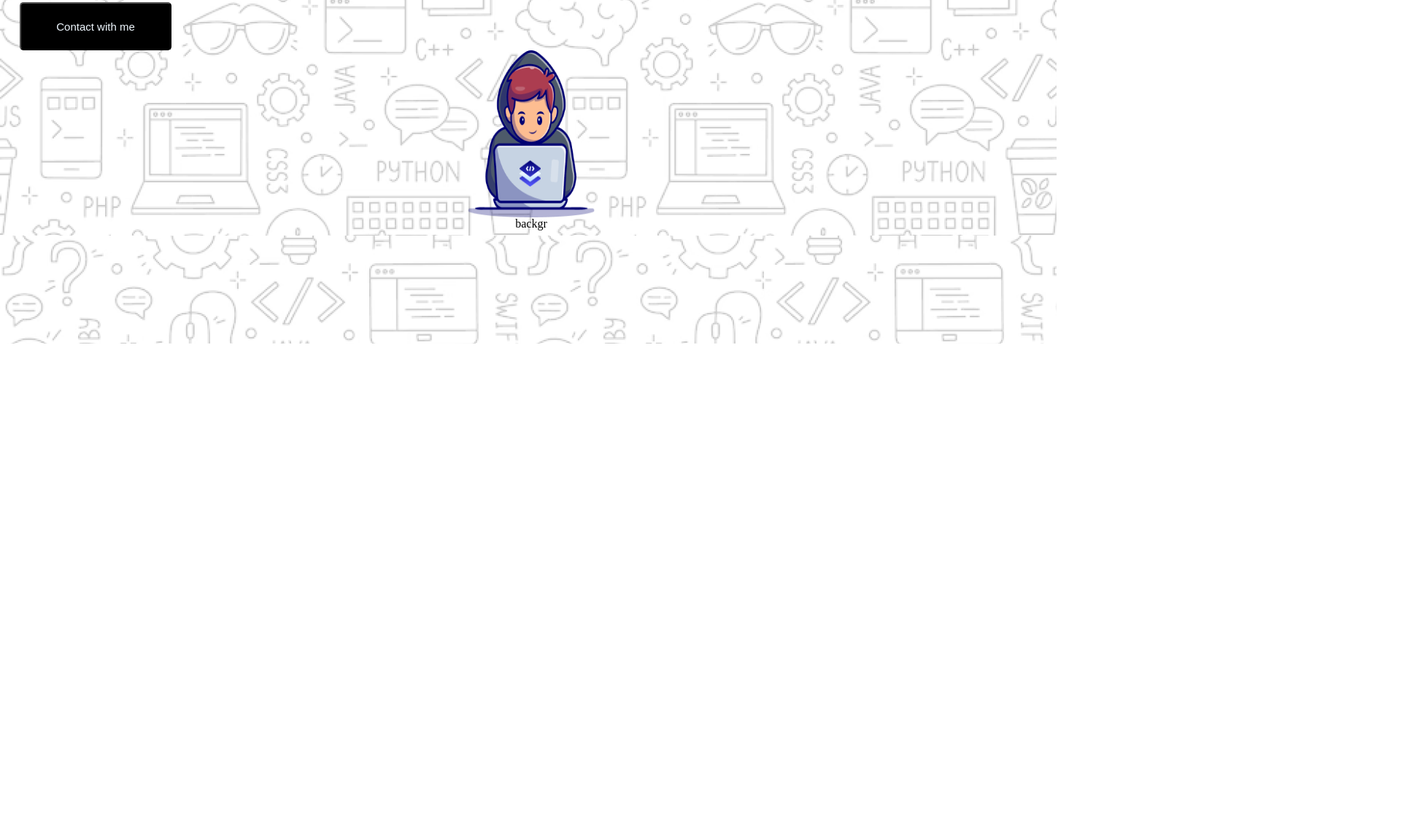
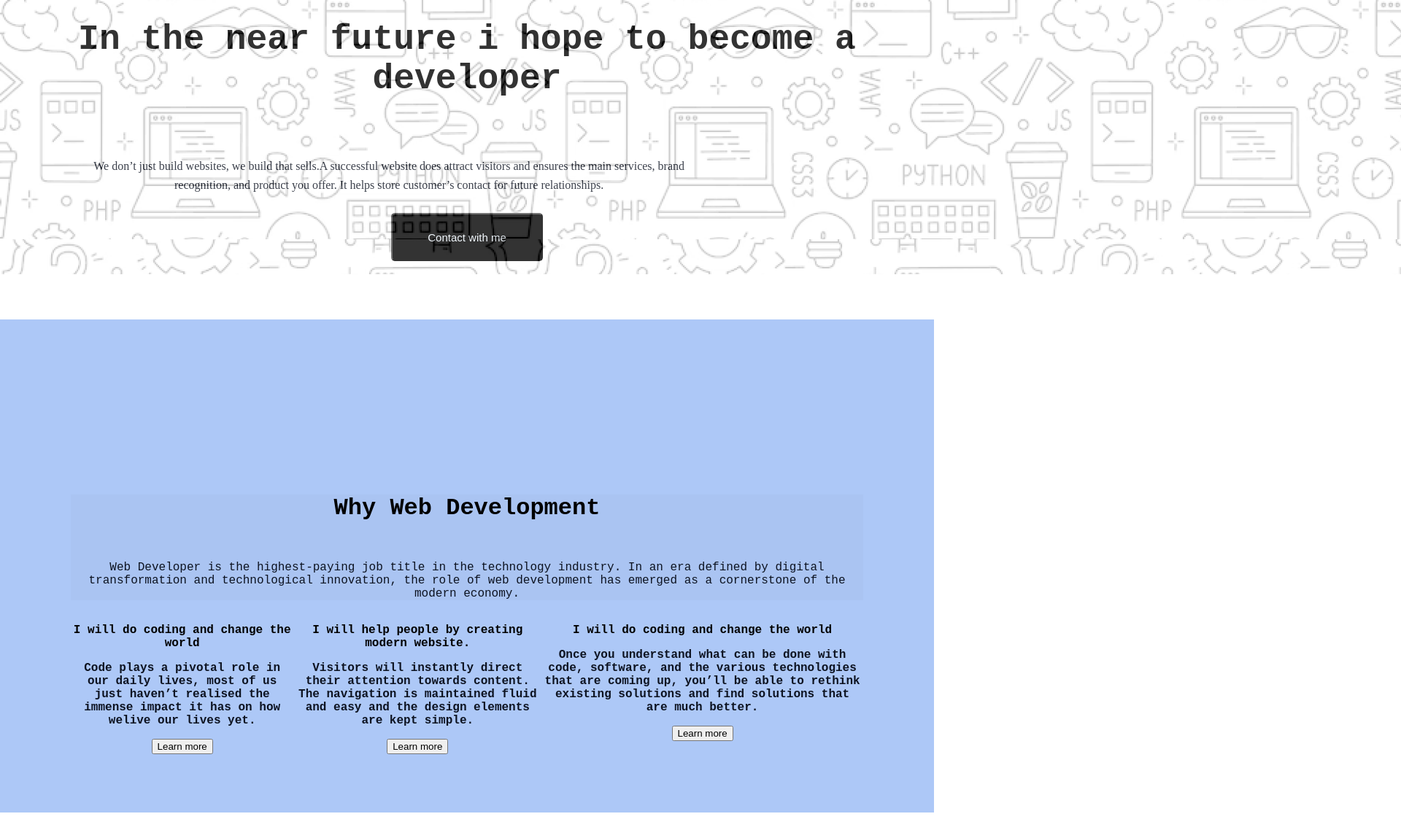
Before and after one commit to khushi-apu/assignment-1, a plain HTML site: page index.html in a window 1280 px wide. Shown: the part 329-1467 px from the top of the page at 73% size, 1920 px wide, since content can reach past the window. Before the commit the page ends 800 px from the top, so only its background shows below. Drawn offline with Linux system fonts and the light colour scheme; a web font is replaced by a local one.

Commit message:
added about section

```diff
--- a/index.html
+++ b/index.html
@@ -4,33 +4,59 @@
     <meta charset="UTF-8">
     <meta name="viewport" content="width=device-width, initial-scale=1.0">
     <title>Assignment-1</title>
+    <link rel="preconnect" href="https://fonts.googleapis.com">
+    <link rel="preconnect" href="https://fonts.gstatic.com" crossorigin>
+    <link href="https://fonts.googleapis.com/css2?family=Azeret+Mono:ital,wght@0,100..900;1,100..900&display=swap" rel="stylesheet">>
     <link rel="stylesheet" href="style.css">
 </head>
-<body class="background-img" background="images/Hero-bg.png">
+<body class="azeret-mono-normal" >
+
     <header>
+    <header class="header-one"></header>
 
 
-    <nav>
-
-    </nav>
 
     <div class="banner">
         <div class="banner-content">
 
+            <img class="banner-pic" src="images/Group.png" alt="Image coming soon">
+              <h5 class="banner-title"> In the near future i hope to become a <br> developer </h5>
+               <h6>
+                <p class="banner-description">We don’t just build websites, we build that sells.A successful website does attract visitors and ensures the main services, brand recognition, and product you offer. It helps store customer’s contact for future relationships.</p>
+                </h6>
+                <!-- <img class="banner-pic" src="images/Group.png" alt="Image coming soon"> -->
+                 <button class="btn">Contact with me</button>
+                  <div class="left">
+                   </div>
 
-     <h3 class="banner-title"> In the near future i hope to become a developer </h3>
 
-       <p class="banner-description">We don’t just build websites, we build that sells.A successful website does attract visitors and ensures the main services, brand recognition, and product you offer. It helps store customer’s contact for future relationships.</p>
+                </div>
 
-       <button class="btn">Contact with me</button>
-    </div>
-       <img class="banner-pic" src="images/Group.png" alt="Image coming soon">
-       backgr
-
-    </div>
 </header>
 
-    <main>
+    <main class="main">
+<section class="about secoondary-bg">
+    <h5 class="section-title">Why Web Development</h5>
+    <p class="section-description"> Web Developer is the highest-paying job title in the technology industry. In an era defined by digital transformation and technological innovation, the role of web development has emerged as a cornerstone of the modern economy.</p>
+</section>
+<div class="about-items">
+    <div class="about-item">
+        <p class="item-title">I will do coding and change the world</p>
+        <p class="item-description">Code plays a pivotal role in our daily lives, most of us just haven’t realised the immense impact it has  on how   welive our lives yet.</p>
+        <button class="Learn more">Learn more</button>
+  </div>
+       <div class="about-item">
+        <p class="item-title">I will help people by creating modern website.</p>
+        <p class="item-description">Visitors will instantly direct their attention towards content. The navigation is maintained fluid and easy and the design elements are kept simple.</p>
+        <button class="Learn more">Learn more</button>
+       </div>
+       <div class="about-item">
+        <p class="item-title">I will do coding and change the world</p>
+        <p class="item-description">Once you understand what can be done with code, software, and the various technologies that are coming up, you’ll be able to rethink existing solutions and find solutions that are much better.</p>
+        <button class="">Learn more</button>
+       </div>
+
+</div>
 
     </main>
     <footer>
--- a/style.css
+++ b/style.css
@@ -1,3 +1,15 @@
+
+.azeret-mono-normal {
+  font-family: "Azeret Mono", monospace;
+  font-optical-sizing: auto;
+  font-weight: 800;
+  font-style: normal;
+  text-align: center;
+  margin: 24px 0px;
+}
+
+
+
 /* banner styles */
 .banner-title{
     font-size: 48px;
@@ -8,8 +20,9 @@
     height:228.9px;
     left: 243.4%;
     right: -215.41%;
-    top: 0%;
+    top: 25;
     bottom: 4.63%;
+
 
 
 }
@@ -23,7 +36,7 @@
     background-color: black;
     padding: 21px;
     color: aliceblue;
-    text-align: center;
+    text-align:center;
 
     flex-direction: row;
     font-size: 15px;
@@ -31,9 +44,30 @@
     width: 208px;
     height: 66px;
     cursor: pointer;
+    position: static;
 
 }
 .banner-description{
+    position: static;
+    width:800px;
+    height:600px;
+
+position: static;
+width: 852px;
+height: 52px;
+
+display: flex;
+flex-direction: column;
+justify-content: flex-start;
+align-items: center;
+padding: 0px;
+
+
+
+flex: none;
+order: 1;
+flex-grow: 0;
+margin: 24px 0px;
 color: rgb(13, 19, 33);
 font-family: Azeret Mono;
 font-size: 16px;
@@ -48,12 +82,63 @@
 }
 .background-img{
 
+background: url('Hero-bg.png');
     position: absolute;
 
-    width: 1440px;
-height: 652px;
+
+
 left: 0;
 right: 0;
 top: 131px;
 bottom: 4462px;
 }
+.header-one{
+
+    background: url('Hero-bg.png');
+    position: absolute;
+width: 1920px;
+height: 700px;
+left: 0;
+right: 20;
+top: 5px;
+bottom: 4462px;
+
+}
+.section-title{
+    font-size:32px ;
+    font-weight:800 ;
+    color: black;
+    margin-top: 160px;
+
+
+}
+.section-description{
+    font-size:16px ;
+    color:rgb(13, 19, 33) ;
+    font-weight: 400;
+    row height: 26px;
+}
+.about{
+    border-radius: 10;
+}
+.main{
+    max-width: 1140px;
+    margin: 0 auto;
+    text-align: center;
+    margin-top: 20px;
+    padding: 80px 97px;
+    text-align: center;
+    background-color: #adc8f7;
+    margin-top: 80px;
+
+}
+.secoondary-bg{
+    background-color: rgba(13, 19, 33, 0.02);
+}
+.item-description{
+    font-weight: 600;
+    color: rgb(13, 19, 33);
+}
+.about-items{
+    display: flex;
+}
```
Also changed, not shown: Hero-bg.png (renamed from images/Hero-bg.png). Lines whose indentation alone changed are shown as unchanged.
